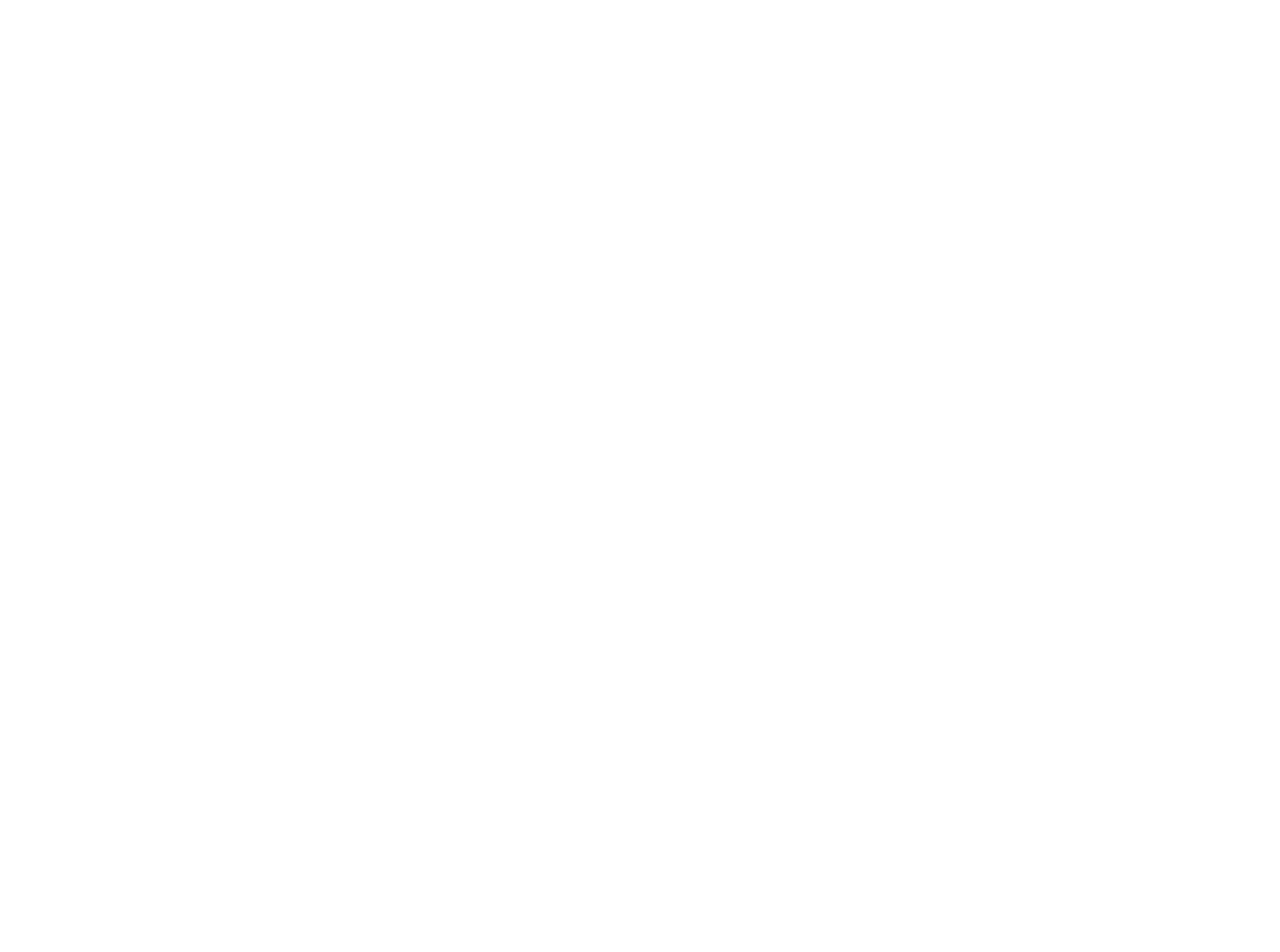
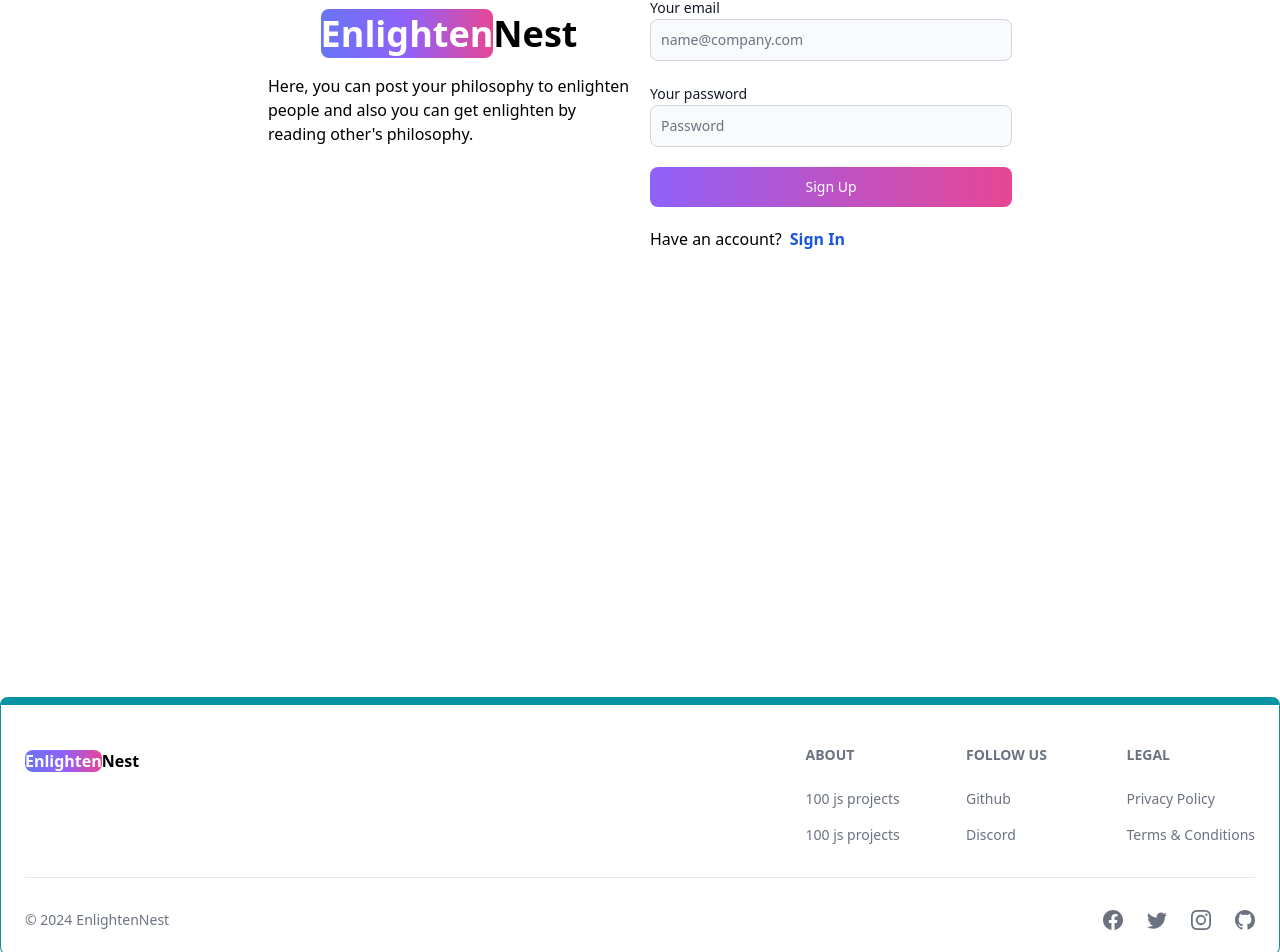
Before and after one commit to Saurabh62034/Blog-App, a React (Vite) app in the folder enlighten-nest/: page /sign-up in a window 1280 px wide. Shown: the part 247-1199 px from the top of the page. Before the commit the page ends 800 px from the top, so only its background shows below. Built offline with nearby package versions, Linux system fonts and the light colour scheme.

Commit message:
create footer

```diff
--- a/enlighten-nest/src/App.jsx
+++ b/enlighten-nest/src/App.jsx
@@ -7,6 +7,7 @@
 import Dashboard from './pages/Dashboard';
 import Projects from './pages/Projects';
 import Header from './components/Header';
+import FooterCom from './components/FooterCom';
 
 const App = () => {
   return (
@@ -20,6 +21,7 @@
         <Route path="/dashboard" element={<Dashboard />} />
         <Route path="/projects" element={<Projects />} />
       </Routes>
+      <FooterCom />
     </BrowserRouter>
   )
 }
--- /dev/null
+++ b/enlighten-nest/src/components/FooterCom.jsx
@@ -0,0 +1,82 @@
+import React from 'react';
+import { Link } from 'react-router-dom';
+import {Footer} from 'flowbite-react';
+import { BsFacebook, BsInstagram, BsTwitter, BsGithub} from 'react-icons/bs'
+
+const FooterCom = () => {
+  return (
+    <Footer container className='border border-t-8 border-teal-500'>
+    <div className='w-full max-w-7xl mx-auto'>
+      <div className='grid w-full justify-between sm:flex md:grid-cols-1'>
+        <div className='mt-5'>
+        <Link to="/" className=' font-bold dark:text-white'>
+            <span className='bg-gradient-to-r from-indigo-500 via-purple-500 to-pink-500 rounded-lg text-white'>Enlighten</span>
+            Nest
+        </Link>
+        </div>
+
+        <div className='grid grid-cols-2 gap-8 mt-4 sm:grid-cols-3 sm-gap-6'>
+          <div>
+            <Footer.Title title='ABOUT' />
+            <Footer.LinkGroup col>
+              <Footer.Link href='#'
+              target='_blank'
+              rel='noopener noreferrer'>
+                100 js projects
+              </Footer.Link>
+              <Footer.Link href='#'
+              target='_blank'
+              rel='noopener noreferrer'>
+                100 js projects
+              </Footer.Link>
+            </Footer.LinkGroup>
+          </div>
+          <div>
+            <Footer.Title title='FOLLOW US' />
+            <Footer.LinkGroup col>
+              <Footer.Link href='#'
+              target='_blank'
+              rel='noopener noreferrer'>
+                Github
+              </Footer.Link>
+              <Footer.Link href='#'
+              target='_blank'
+              rel='noopener noreferrer'>
+                Discord
+              </Footer.Link>
+            </Footer.LinkGroup>
+          </div>
+          <div>
+            <Footer.Title title='LEGAL' />
+            <Footer.LinkGroup col>
+              <Footer.Link href='#'
+              target='_blank'
+              rel='noopener noreferrer'>
+                Privacy Policy
+              </Footer.Link>
+              <Footer.Link href='#'
+              target='_blank'
+              rel='noopener noreferrer'>
+                Terms & Conditions
+              </Footer.Link>
+            </Footer.LinkGroup>
+          </div>
+        </div>
+      </div>
+      <Footer.Divider />
+      <div className='w-full sm:flex sm:item-center sm:justify-between'>
+        <Footer.Copyright href='#' by='EnlightenNest' year={new Date().getFullYear()} />
+
+      <div className='flex gap-6 sm:mt-0 mt-4 sm:justify-center'>
+        <Footer.Icon href='#' icon={BsFacebook} />
+        <Footer.Icon href='#' icon={BsTwitter} />
+        <Footer.Icon href='#' icon={BsInstagram} />
+        <Footer.Icon href='#' icon={BsGithub} />
+      </div>
+      </div>
+    </div>
+    </Footer>
+  )
+}
+
+export default FooterCom;
--- a/enlighten-nest/src/pages/Signin.jsx
+++ b/enlighten-nest/src/pages/Signin.jsx
@@ -2,7 +2,9 @@
 
 const Signin = () => {
   return (
-    <div>Signin</div>
+    <div className='min-h-screen'>
+      Signin
+    </div>
   )
 }
 
--- a/enlighten-nest/src/pages/Signup.jsx
+++ b/enlighten-nest/src/pages/Signup.jsx
@@ -1,8 +1,100 @@
 import React from 'react'
+import {Alert, Button, Label} from 'flowbite-react';
+import { TextInput } from 'flowbite-react';
+import { Link } from 'react-router-dom';
+import { useState } from 'react';
+import { Spinner } from 'flowbite-react';
+import { useNavigate } from 'react-router-dom';
 
 const Signup = () => {
+  const [formData, setFormData] = useState({});
+  const [errormessage, setErrormessage] = useState(null);
+  const [loading, setLoading] = useState(false);
+  const navigate = useNavigate();
+
+  const handleChange = (e)=>{
+    setFormData({...formData,[e.target.id]:e.target.value.trim()});
+  }
+  const handleSubmit = async (e)=>{
+    e.preventDefault();
+    if(!formData.username || !formData.email || !formData.password){
+      setLoading(false);
+      return setErrormessage('Please fill all fields.');
+    }
+    try{
+      setLoading(true);
+      const res = await fetch('api/auth/signup',{
+        method: 'POST',
+        headers: {'Content-type': 'application/json'},
+        body: JSON.stringify(formData),
+      });
+      const data = await res.json();
+      if(data.success === false){
+        setLoading(false);
+        return setErrormessage(data.message);
+      }
+      setLoading(false);
+      if(res.ok){
+        navigate("/sign-in");
+      }
+    }
+    catch(e){
+      setError(e.message);
+      setLoading(false);
+    }
+
+  }
+
   return (
-    <div>Signup</div>
+    <div className='min-h-screen mt-20'>
+    <div className='flex p-3 max-w-3xl mx-auto flex-col md:flex-row w-96 md:w-full md:items-center justify-center gap-5'>
+      <div className='flex flex-col item-center justify-center flex-1'>
+      <Link to="/" className='self-center whitespace-nowrap font-bold dark:text-white text-4xl'>
+            <span className='bg-gradient-to-r from-indigo-500 via-purple-500 to-pink-500 rounded-lg text-white'>Enlighten</span>
+            Nest
+        </Link>
+        <p className='tet-sm mt-5'>
+        Here, you can post your philosophy to enlighten people and also you can get enlighten by reading other's philosophy.</p>
+      </div>
+
+
+      <div className='flex-1'>
+      <form className='flex flex-col gap-5' onSubmit={handleSubmit}>
+
+        <div className=''>
+          <Label value='Your username' />
+            <TextInput type='text' placeholder='Username' id='username' onChange={handleChange}></TextInput>
+        </div>
+        <div className=''>
+          <Label value='Your email' />
+            <TextInput type='email' placeholder='name@company.com' id='email' onChange={handleChange}>
+            </TextInput>
+        </div>
+        <div className=''>
+          <Label value='Your password' />
+            <TextInput type='password' placeholder='Password' id='password' onChange={handleChange}>
+            </TextInput>
+        </div>
+        <Button gradientDuoTone='purpleToPink' type='submit' disabled={loading}>
+          {loading?(
+            <>
+          <Spinner size='sm' />
+          <span className='pl-3'>Loading...</span>
+          </>)
+          :'Sign Up'}
+        </Button>
+      </form>
+      <div className='mt-5'>
+        <span>Have an account?</span>
+        <Link to='/sign-in'className='ml-2 font-semibold text-blue-700'>
+        Sign In</Link>
+      </div>
+      {errormessage && <Alert className='' color='failure'>{errormessage}</Alert>}
+      </div>
+
+    </div>
+
+    </div>
   )
 }
 
--- a/enlighten-nest/vite.config.js
+++ b/enlighten-nest/vite.config.js
@@ -3,5 +3,13 @@
 
 // https://vitejs.dev/config/
 export default defineConfig({
+  server:{
+    proxy: {
+      '/api':{
+        target:'http://localhost:3000',
+        secure: false,
+      },
+    },
+  },
   plugins: [react()],
 })
```
